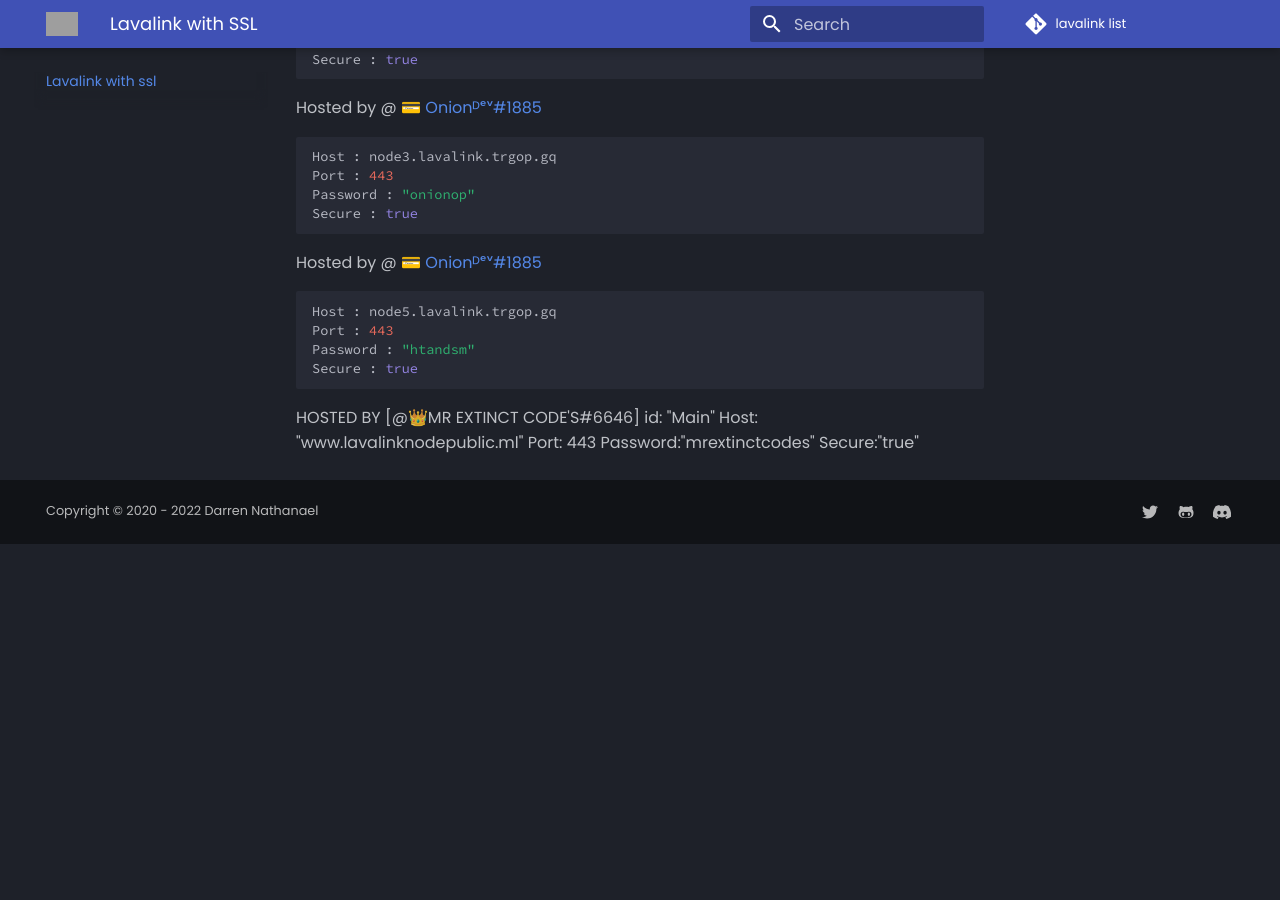
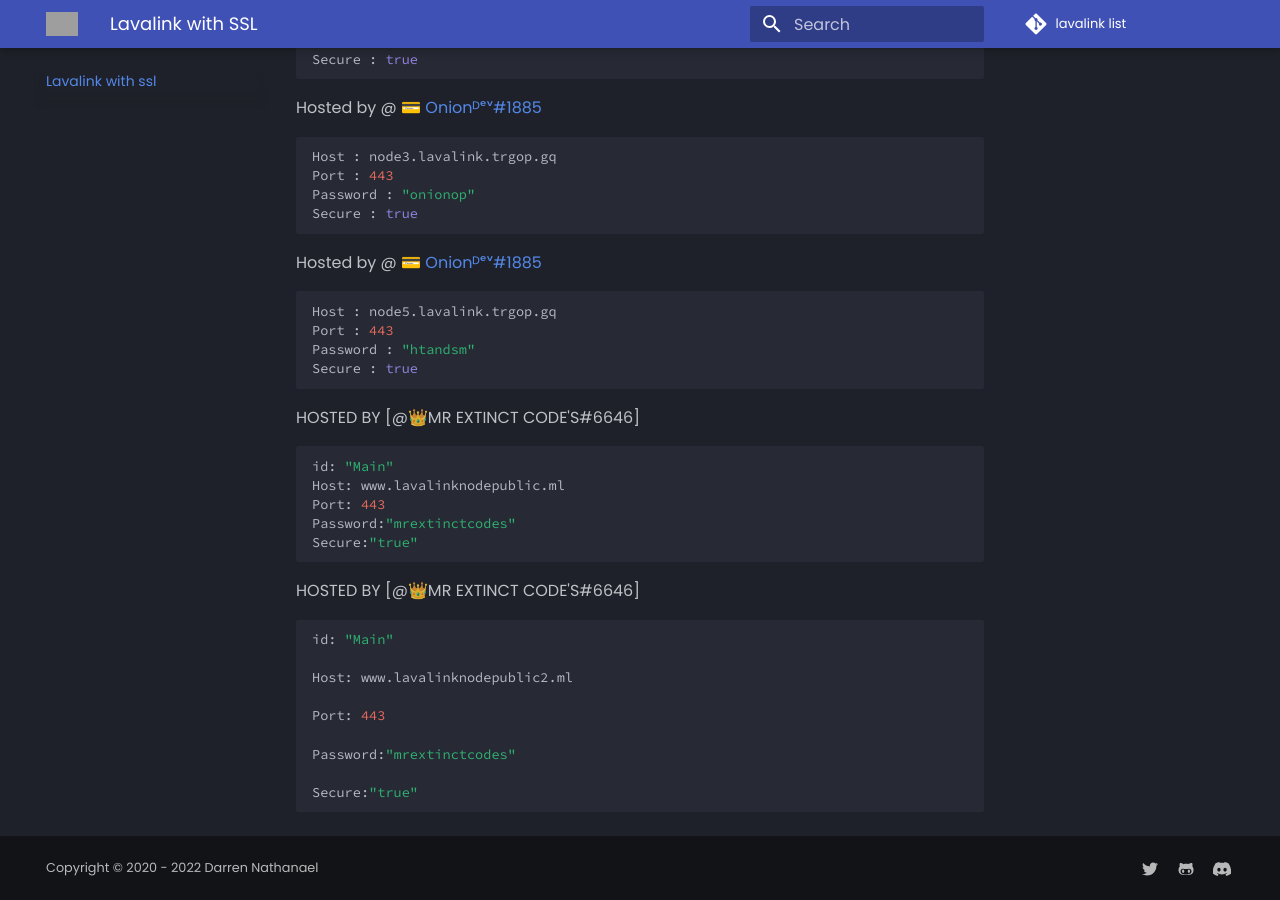
Before and after one commit to DarrenOfficial/lavalink-list, an MkDocs documentation site: the page built from docs/SSL/lavalink-with-ssl.md, in a window 1280 px wide and 900 px high, scrolled down 1525 px. Built offline with MkDocs 1.6.1 and Material for MkDocs 9.7.7, drawn with Linux system fonts in a browser that asks for light colours; comment, search, counter and statistics services are not loaded; before the commit the page ends 2069 px from its top, so only the background shows below that; grey boxes are pictures that could not be loaded.

````diff
--- a/docs/SSL/lavalink-with-ssl.md
+++ b/docs/SSL/lavalink-with-ssl.md
@@ -84,8 +84,25 @@ Password : "htandsm"
 Secure : true
 ```
 HOSTED BY [@👑MR EXTINCT CODE'S#6646]
+```bash
 id: "Main"
-Host: "www.lavalinknodepublic.ml"
+Host: www.lavalinknodepublic.ml
 Port: 443
 Password:"mrextinctcodes"
 Secure:"true"
+```
+HOSTED BY [@👑MR EXTINCT CODE'S#6646]
+
+```bash
+
+id: "Main"
+
+Host: www.lavalinknodepublic2.ml
+
+Port: 443
+
+Password:"mrextinctcodes"
+
+Secure:"true"
+
+```
````
Also changed, not shown: docs/api/servers.json (+6 -6 lines).
